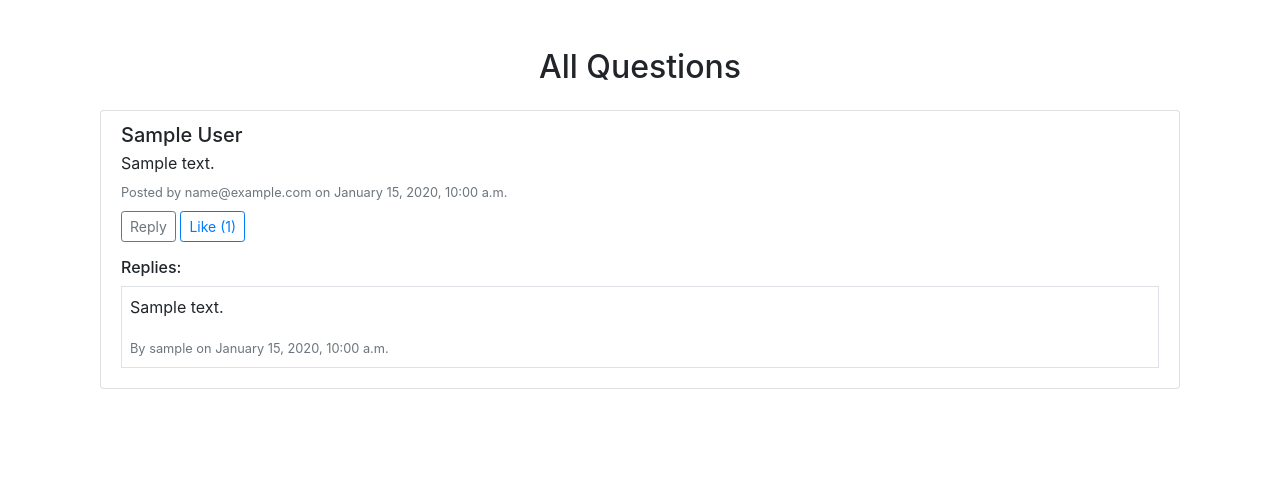
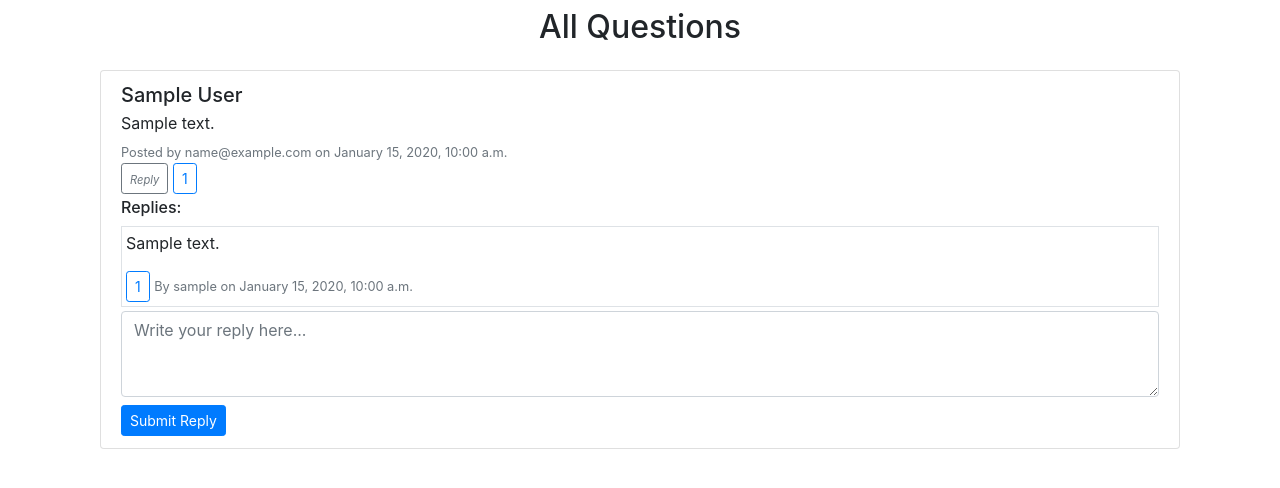
Before and after one commit to varshasahani/Curio, a Django app: page / in a window 1280 px wide. Shown: the part 70-558 px from the top of the page. Run offline with Django 5.2, Linux system fonts and the light colour scheme; a user stored in the database is signed in; tables that the repository leaves empty hold one stand-in row (values such as "Sample post"); some libraries are stand-ins or nearby versions.

Commit message:
Fix reply_to_question view and improve error handling

```diff
--- a/Curio/settings.py
+++ b/Curio/settings.py
@@ -117,6 +117,11 @@
 # https://docs.djangoproject.com/en/5.2/howto/static-files/
 
 STATIC_URL = 'static/'
+STATICFILES_DIRS = [
+    os.path.join(BASE_DIR, 'static'),
+]
+MEDIA_URL='/media/'
+MEDIA_ROOT=os.path.join(BASE_DIR,'media')
 
 # Default primary key field type
 # https://docs.djangoproject.com/en/5.2/ref/settings/#default-auto-field
--- a/Curio/urls.py
+++ b/Curio/urls.py
@@ -1,7 +1,9 @@
 from django.contrib import admin
 from django.urls import path, include
+from django.conf import settings
+from django.conf.urls.static import static
 
 urlpatterns = [
     path('admin/', admin.site.urls),
     path('', include('users.urls')),  # Include the URLs from the users app
-]
+]+ static(settings.MEDIA_URL,document_root=settings.MEDIA_ROOT)
--- a/users/forms.py
+++ b/users/forms.py
@@ -77,6 +77,6 @@
             'body': forms.Textarea(attrs={
                 'class': 'form-control',
                 'placeholder': 'Write your reply here...',
-                'rows': 3
+                'rows': 1
             }),
         }
--- a/users/templates/home.html
+++ b/users/templates/home.html
@@ -1,36 +1,44 @@
 {% extends 'base.html' %}
 
 {% block content %}
-<div class="container mt-5">
+<div class="container mt-2">
     <h2 class="text-center mb-4">All Questions</h2>
+    <div class="scrollable-container">
     <div class="list-group">
         {% for question in questions %}
-            <div class="list-group-item">
+            <div class="list-group-item mb-2">
                 <h5 class="mb-1">{{ question.title }}</h5>
                 <p class="mb-1">{{ question.body|truncatechars:100 }}</p>
                 <small class="text-muted">Posted by {{ question.user.email }} on {{ question.created_at|date:"F j, Y, g:i a" }}</small>
                 {% if user.is_authenticated %}
-                <div class="mt-2">
-                    <button class="btn btn-sm btn-outline-secondary reply-button" data-question-id="{{ question.id }}">Reply</button>
-                    <button class="btn btn-sm btn-outline-primary like-button" data-question-id="{{ question.id }}">
-                        Like ({{ question.likes.count }})
+                <div>
+                    <button class="btn btn-sm btn-outline-secondary reply-button" data-reply-id="{{ question.id }}" title="Reply">
+                        <i class="bi bi-reply"><small>Reply</small></i> <!-- Bootstrap Reply Icon -->
+                    </button>
+                    <button class="btn btn-sm btn-outline-primary like-button" data-reply-id="{{ question.id }}" title="Like">
+                        <i class="bi bi-hand-thumbs-up"></i> <!-- Bootstrap Like Icon -->
+                        <span class="like-count">{{ question.likes.count }}</span>
                     </button>
                 </div>
                 <!-- Replies Section -->
-                <div class="mt-3" id="replies-{{ question.id }}">
+                <div class="mt-1" id="replies-{{ question.id }}">
                     <h6>Replies:</h6>
                     {% for reply in question.replies.all|slice:":1" %}
-                        <div class="border p-2 mb-2">
+                        <div class="border p-1 mb-1">
                             <p>{{ reply.body }}</p>
+                            <button class="btn btn-sm btn-outline-primary like-button" data-reply-id="{{ reply.id }}" title="Like">
+                                <i class="bi bi-hand-thumbs-up"></i> <!-- Bootstrap Like Icon -->
+                                <span class="like-count">{{ reply.likes.count }}</span>
+                            </button>
                             <small class="text-muted">By {{ reply.user.username }} on {{ reply.created_at|date:"F j, Y, g:i a" }}</small>
                         </div>
                     {% endfor %}
                     {% if question.replies.count > 1 %}
-                        <a href="{% url 'question_detail' question.id %}" class="btn btn-link">View all {{ question.replies.count }} replies</a>
+                        <a href="{% url 'question_detail' question.id %}" class="btn btn-link"><small>View all {{ question.replies.count }} replies</small></a>
                     {% endif %}
                 </div>
                 <!-- Hidden reply form -->
-                <div class="reply-form mt-3" id="reply-form-{{ question.id }}" style="display: none;">
+                <div class="reply-form inactive mt-1" id="reply-form-{{ question.id }}" >
                     <form method="post" class="reply-to-question-form" data-question-id="{{ question.id }}">
                         {% csrf_token %}
                         <textarea name="body" class="form-control mb-2" rows="3" placeholder="Write your reply here..."></textarea>
@@ -43,6 +51,7 @@
             <p class="text-center">No questions have been posted yet.</p>
         {% endfor %}
     </div>
+</div>
 </div>
 
 <script>
@@ -58,6 +67,33 @@
                 } else {
                     replyForm.style.display = 'none';
                 }
+            });
+        });
+
+        // Handle like button clicks
+        const likeButtons = document.querySelectorAll('.like-button');
+        likeButtons.forEach(button => {
+            button.addEventListener('click', function () {
+                const replyId = this.getAttribute('data-reply-id');
+                fetch(`/like-reply/${replyId}/`, {
+                    method: 'POST',
+                    headers: {
+                        'X-CSRFToken': '{{ csrf_token }}',
+                        'Content-Type': 'application/json',
+                    },
+                })
+                .then(response => response.json())
+                .then(data => {
+                    if (data.liked) {
+                        this.classList.remove('btn-outline-primary');
+                        this.classList.add('btn-primary');
+                    } else {
+                        this.classList.remove('btn-primary');
+                        this.classList.add('btn-outline-primary');
+                    }
+                    const likeCountSpan = this.querySelector('.like-count');
+                    likeCountSpan.textContent = data.likes_count;
+                });
             });
         });
 
@@ -90,5 +126,23 @@
             });
         });
     });
+
+    document.querySelectorAll('.reply-button').forEach(button => {
+        button.addEventListener('click', function () {
+            const replyId = this.getAttribute('data-reply-id');
+            console.log('Reply button clicked for reply ID:', replyId);
+            const replyForm = document.getElementById(`reply-form-${replyId}`);
+            console.log('replyForm:', replyForm);
+            if (replyForm) {
+                if (replyForm.classList.contains('inactive')) {
+    replyForm.classList.remove('inactive');
+} else {
+    replyForm.classList.add('inactive');
+}
+        } else {
+            console.error(`Reply form not found for reply ID: ${replyId}`); // Debugging
+        }
+        });
+    });
 </script>
 {% endblock %}
--- a/users/templates/question_detail.html
+++ b/users/templates/question_detail.html
@@ -56,7 +56,8 @@
                         this.classList.remove('btn-primary');
                         this.classList.add('btn-outline-primary');
                     }
-                    this.textContent = `Like (${data.likes_count})`;
+                    const likeCountSpan = this.querySelector('.like-count');
+                    likeCountSpan.textContent = data.likes_count;
                 });
             });
         });
--- a/users/urls.py
+++ b/users/urls.py
@@ -8,9 +8,9 @@
     path('logout/', views.logout_view, name='logout'),
     path('post-question/', views.post_question, name='post_question'),
     path('like/<int:question_id>/', views.like_question, name='like_question'),
-    # path('reply/<int:question_id>/', views.reply_to_question, name='reply_to_question'),
+    path('reply/<int:question_id>/', views.reply_to_question, name='reply_to_question'),
     path('question/<int:question_id>/', views.question_detail, name='question_detail'),
-path('reply/<int:reply_id>/', views.reply_to_reply, name='reply_to_reply'),
+# path('reply/<int:reply_id>/', views.reply_to_reply, name='reply_to_reply'),
     path('like-reply/<int:reply_id>/', views.like_reply, name='like_reply'),
-    path('r÷eply-to-reply/<int:reply_id>/', views.reply_to_reply, name='reply_to_reply'),
+    # path('r÷eply-to-reply/<int:reply_id>/', views.reply_to_reply, name='reply_to_reply'),
 ]
--- a/users/views.py
+++ b/users/views.py
@@ -94,17 +94,29 @@
 
 @login_required
 def reply_to_question(request, question_id):
-    question = get_object_or_404(Question, id=question_id)
+    item=None
+    item_type=None
+    try:
+        item= get_object_or_404(Question, id=question_id)
+        item_type = 'questions'
+    except:
+        try:
+            item = get_object_or_404(Reply, id=question_id)
+            print('item',item.question)
+            item_type = 'reply'
+        except:
+            return JsonResponse({'error': 'Item not found'}, status=404)
     if request.method == 'POST':
         body = request.POST.get('body')
         if body:
             reply = Reply.objects.create(
                 user=request.user,
-                question=question,
+                question=item if item_type == 'questions' else item.question,
+                parent_reply=item if item_type == 'reply' else None,
                 body=body
             )
             # Render the updated replies section
-            replies_html = render_to_string('partials/replies.html', {'question': question})
+            replies_html = render_to_string('partials/replies.html', {'question': item})
             return JsonResponse({'success': True, 'replies_html': replies_html})
     return JsonResponse({'success': False})
 
@@ -134,13 +146,32 @@
 
 @login_required
 def like_reply(request, reply_id):
-    reply = get_object_or_404(Reply, id=reply_id)
-    like, created = Like.objects.get_or_create(user=request.user, reply=reply)
+    item=None
+    item_type=None
+    try:
+        # Try to fetch a Reply
+        item = get_object_or_404(Reply, id=reply_id)
+        item_type = 'reply'
+    except:
+        try:
+            # If no Reply is found, try to fetch a Question
+            print('item_id',item_type)
+            item = get_object_or_404(Question, id=reply_id)
+            item_type = 'question'
+        except:
+            return JsonResponse({'error': 'Item not found'}, status=404)
+
+    # Handle the like/unlike logic
+    like, created = Like.objects.get_or_create(
+        user=request.user,
+        reply=item if item_type == 'reply' else None,
+        question=item if item_type == 'question' else None
+    )
 
     if not created:
         # If the like already exists, remove it (unlike)
         like.delete()
-        return JsonResponse({'liked': False, 'likes_count': reply.likes.count()})
+        return JsonResponse({'liked': False, 'likes_count': item.likes.count()})
 
     # If the like was created, return success
-    return JsonResponse({'liked': True, 'likes_count': reply.likes.count()})
+    return JsonResponse({'liked': True, 'likes_count': item.likes.count()})
```
Also changed, not shown: static/css/style.css (added, +65 -0 lines), users/templates/base.html (+8 -12 lines), users/templates/partials/replies.html (+19 -10 lines), static/images/logo.jpeg (added).
